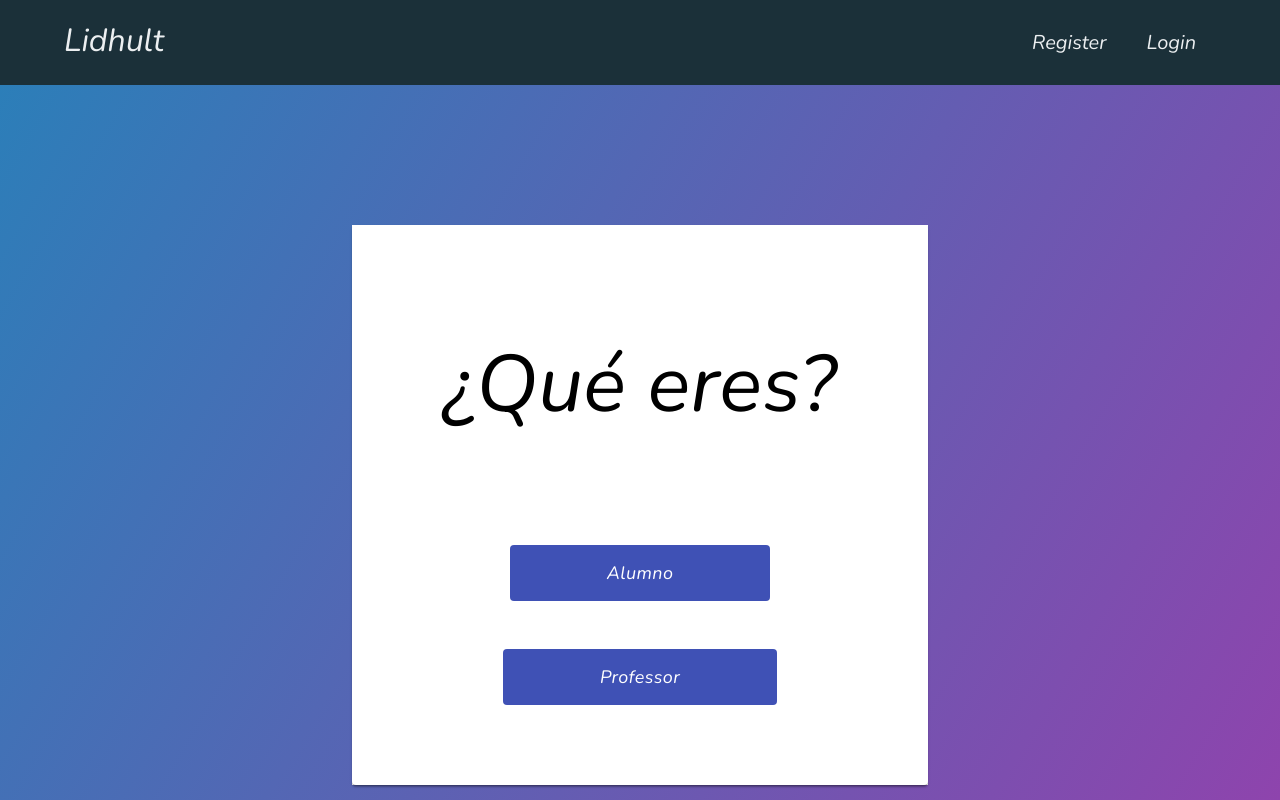
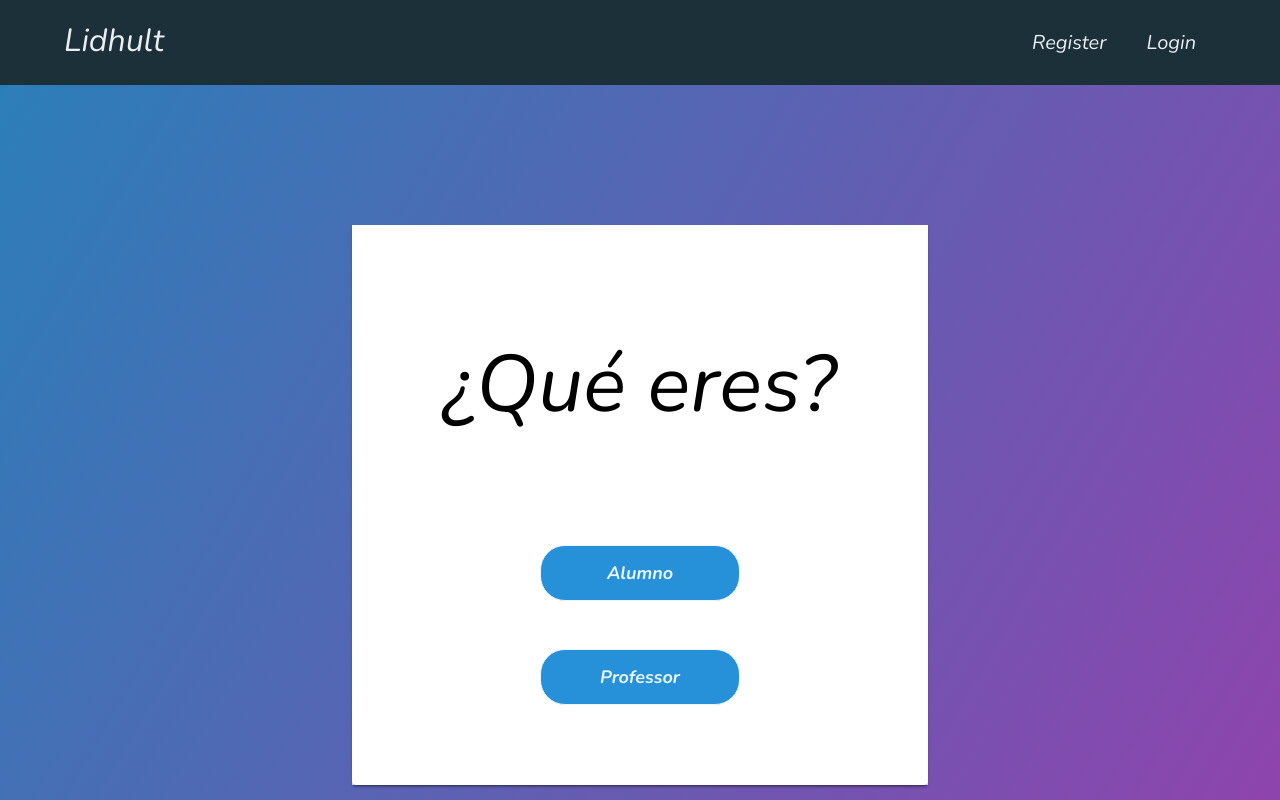
Before and after one commit to Arizaaaa/Lidhult, an Angular app in the folder LidhultFront/: page /register in a window 1280 px wide. Built offline with nearby package versions, Linux system fonts and the light colour scheme; a web font is replaced by a local one.

Commit message:
CSS select

```diff
--- a/LidhultFront/src/app/pages/select/select.component.css
+++ b/LidhultFront/src/app/pages/select/select.component.css
@@ -43,7 +43,8 @@
         place-items: center;
         justify-content: center;
     }
-  }
+
+}
 
 .borde {
 
@@ -66,29 +67,34 @@
 }
 
 .btn {
-    background-color: #3F51B5;
-    border: 1px solid transparent;
+    /* border: 1px solid;
     color: #fff;
-    padding: 0 6rem;
+    width: 200px;
     text-align: center;
     font-size: 1.125rem;
     letter-spacing: 0.4px;
     height: 3.5rem;
     cursor: pointer;
-    border-radius: 4px;
+    border-radius: 4px; */
+
+    width: 200px;
+    height: 3.5rem;
+    border: 1px solid;
+    background: #2691d9;
+    border-radius: 25px;
+    font-size: 1.125rem;
+    color: #e9f4fb;
+    font-weight: 700;
+    cursor: pointer;
+    outline: none;
 }
 
-.btn:active {
-    transform: translate(0px, 5px);
-    -webkit-transform: translate(0px, 5px);
-    box-shadow: 0px 1px 0px 0px;
+.btn:hover {
+    border-style: outset;
+    border-color: #2691d9;
+    transition: .5s
 }
 
 .blue {
-    background-color: #3F51B5;
+    background-color: #2691d9;
 }
-
-.blue:hover {
-    background-color: #2d3563;
-
-}
--- a/LidhultFront/src/app/pages/select/select.component.html
+++ b/LidhultFront/src/app/pages/select/select.component.html
@@ -5,10 +5,10 @@
             <div class="borde">
                 <span class="texto">¿Qué eres?</span>
                 <div class="display-flex">
-                    <form action="" (ngSubmit)="prof()">
+                    <form (ngSubmit)="prof()">
                         <button class="btn blue" routerLink="/register">Alumno</button>
                     </form>
-                    <form action="" (ngSubmit)="stud()">
+                    <form (ngSubmit)="stud()">
                         <button class="btn blue" routerLink="/register">Professor</button>
                     </form>
                 </div>
```
